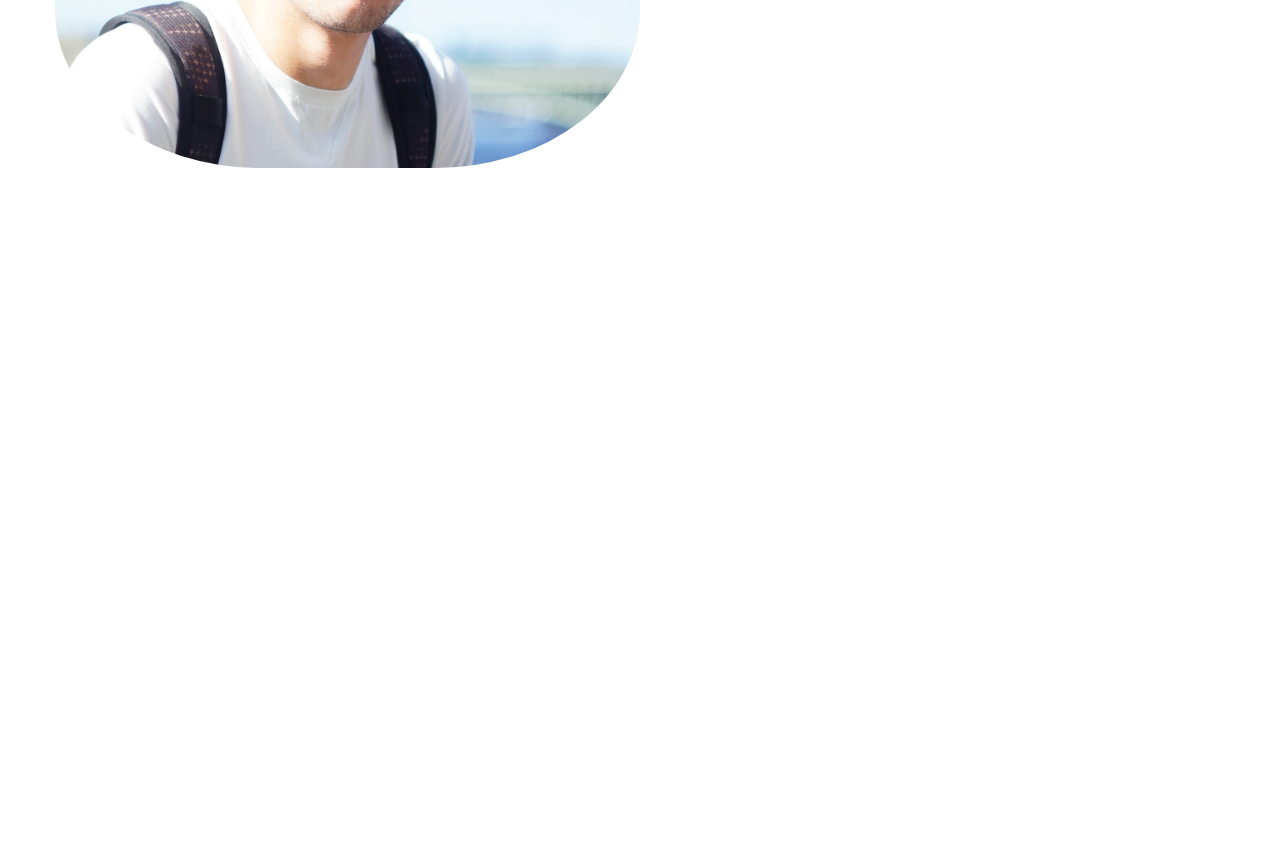
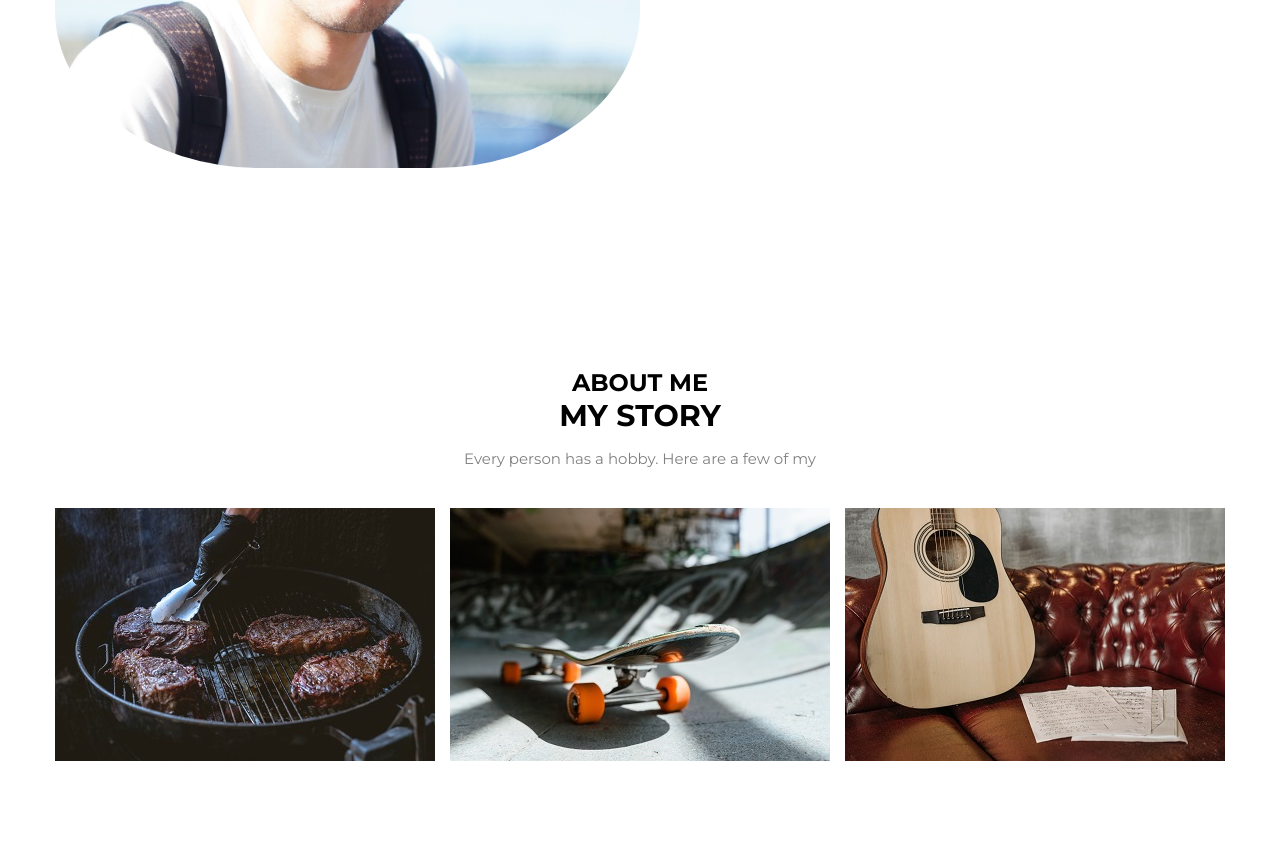
Before and after one commit to andreimetelev/AMResume, a plain HTML site: page index.html in a window 1280 px wide. Shown: the part 482-1323 px from the top of the page. Before the commit the page ends 800 px from the top, so only its background shows below. Drawn offline with Linux system fonts and the light colour scheme.

Commit message:
added section about me

```diff
--- /dev/null
+++ b/css/blocks/about.less
@@ -0,0 +1,31 @@
+// main: ../style.less
+
+.about {
+    padding: 80px 0;
+}
+
+.about__hat {
+    width: 100%;
+    max-width: 950px;
+    margin: 0 auto 40px;
+
+    text-align: center;
+}
+
+.about__suptitle {
+    font-size: 2.4rem;
+    color: @black;
+    text-transform: uppercase;
+
+}
+.about__title {
+    font-size: 3rem;
+    color: @black;
+    font-weight: 700;
+    text-transform: uppercase;
+}
+
+.about__text {
+    font-size: 1.5rem;
+    color: @gray;
+}
--- /dev/null
+++ b/css/blocks/hobby.less
@@ -0,0 +1,55 @@
+// main: ../style.less
+
+.hobby {
+    display: flex;
+    justify-content: space-between;
+}
+
+.hobby__card {
+    width: auto;
+    height: auto;
+    position: relative;
+
+    background-color: @blue;
+}
+
+.hobby__card:hover .hobby__img {
+    transform: translate3d(-10px, -10px, 0);
+}
+
+.hobby__card:hover .hobby__img img {
+    opacity: .1;
+}
+
+.hobby__card:hover .hobby__text {
+    opacity: 1;
+}
+
+.hobby__img {
+    background: linear-gradient(to bottom,
+    @orange, @yellow);
+    transition: transform .2s linear;
+}
+
+.hobby__img img {
+    display: block;
+    transition: opacity .1s linear;
+}
+
+.hobby__text {
+    font-size: 1.8rem;
+    color: @white;
+    text-transform: uppercase;
+    font-weight: 500;
+    text-align: center;
+    opacity: 0;
+    width: 100%;
+
+    position: absolute;
+    top: 50%;
+    left:0;
+    z-index: 2;
+    transform: translate3d(0, -50%, 0);
+
+    transition: opacity .2 linear;
+}
--- a/css/blocks/intro.less
+++ b/css/blocks/intro.less
@@ -14,7 +14,7 @@
 
 .intro__content {
     width: 50%;
-    text-align: right;
+    text-align: center;
 }
 
 .intro__title {
--- a/css/style.less
+++ b/css/style.less
@@ -28,3 +28,5 @@ h1, h2, h3, h4, h5, h6 {
 @import "../css/blocks/creator";
 @import "../css/blocks/nav";
 @import "../css/blocks/intro";
+@import "../css/blocks/about";
+@import "../css/blocks/hobby";
--- a/css/vars.less
+++ b/css/vars.less
@@ -4,3 +4,5 @@
 @white: #FFFFFF;
 @gray: #808080;
 @orange: #FFA500;
+@yellow:#FFFF00;
+@blue:#5F9EA0;
--- a/index.html
+++ b/index.html
@@ -51,6 +51,45 @@
         <!-- /.container -->
     </section>
 
+    <!-- about -->
+    <section class="about">
+        <div class="container">
+
+            <div class="about__hat">
+                <h3 class="about__suptitle">About Me</h3>
+                <h2 class="about__title">My Story</h2>
+                <div class="about__text">
+                    <p>
+                        Every person has a hobby. Here are a few of my</p>
+                </div>
+            </div>
+
+            <div class="hobby">
+                <div class="hobby__card">
+                    <div class="hobby__img">
+                        <img src="../AMResume/images/hobby/food preparation.jpg" alt="">
+                    </div>
+                    <div class="hobby__text">to cook</div>
+                </div>
+                <div class="hobby__card">
+                    <div class="hobby__img">
+                        <img src="../AMResume/images/hobby/skating.jpg" alt="">
+                    </div>
+                    <div class="hobby__text">rollerblading</div>
+                </div>
+                <div class="hobby__card">
+                    <div class="hobby__img">
+                        <img src="../AMResume/images/hobby/learning to play the guitar1.jpg" alt="">
+                    </div>
+                    <div class="hobby__text">playing guitar</div>
+                </div>
+            </div>
+            <!-- hobby -->
+
+        </div>
+        <!-- container -->
+    </section>
+
 </body>
 
 </html>
```
Also changed, not shown: css/style.css, images/hobby/food preparation.jpg (added), images/hobby/learning to play the guitar1.jpg (added), images/hobby/skating.jpg (added), 1 other file.
